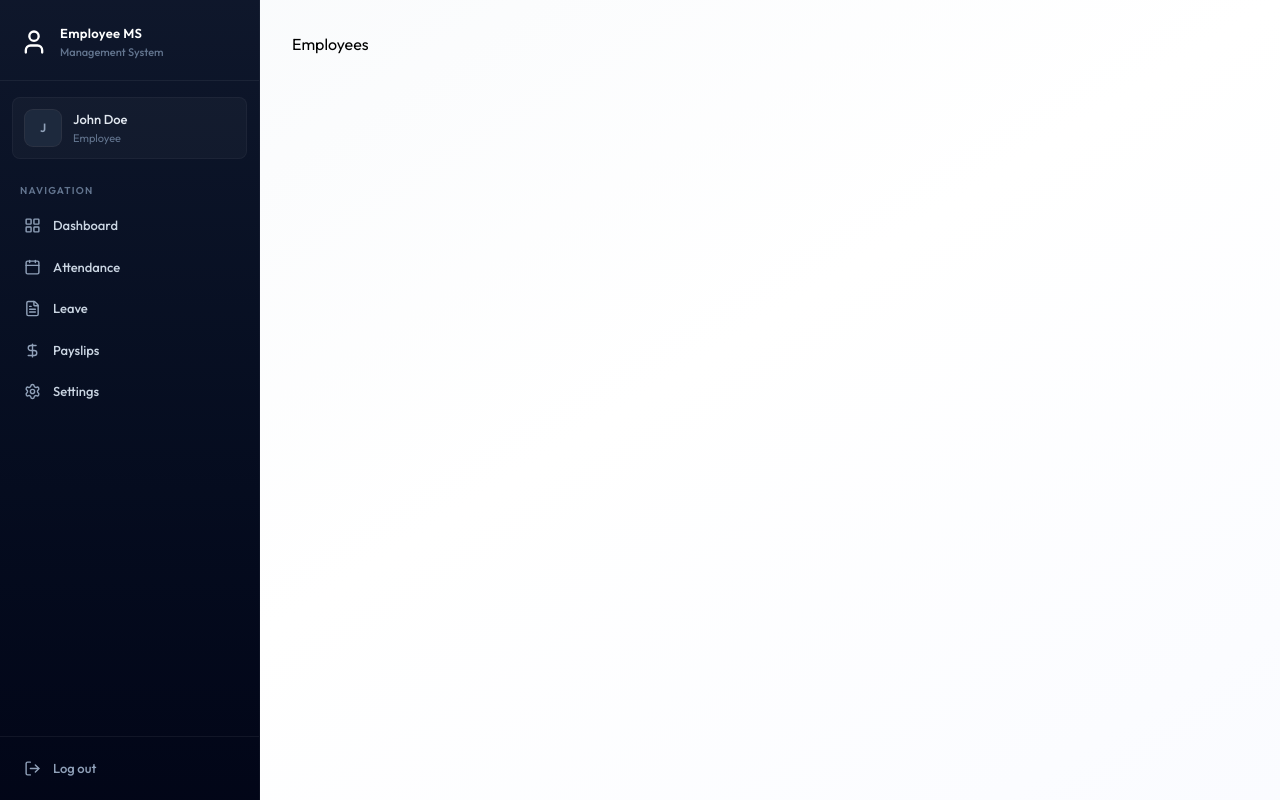
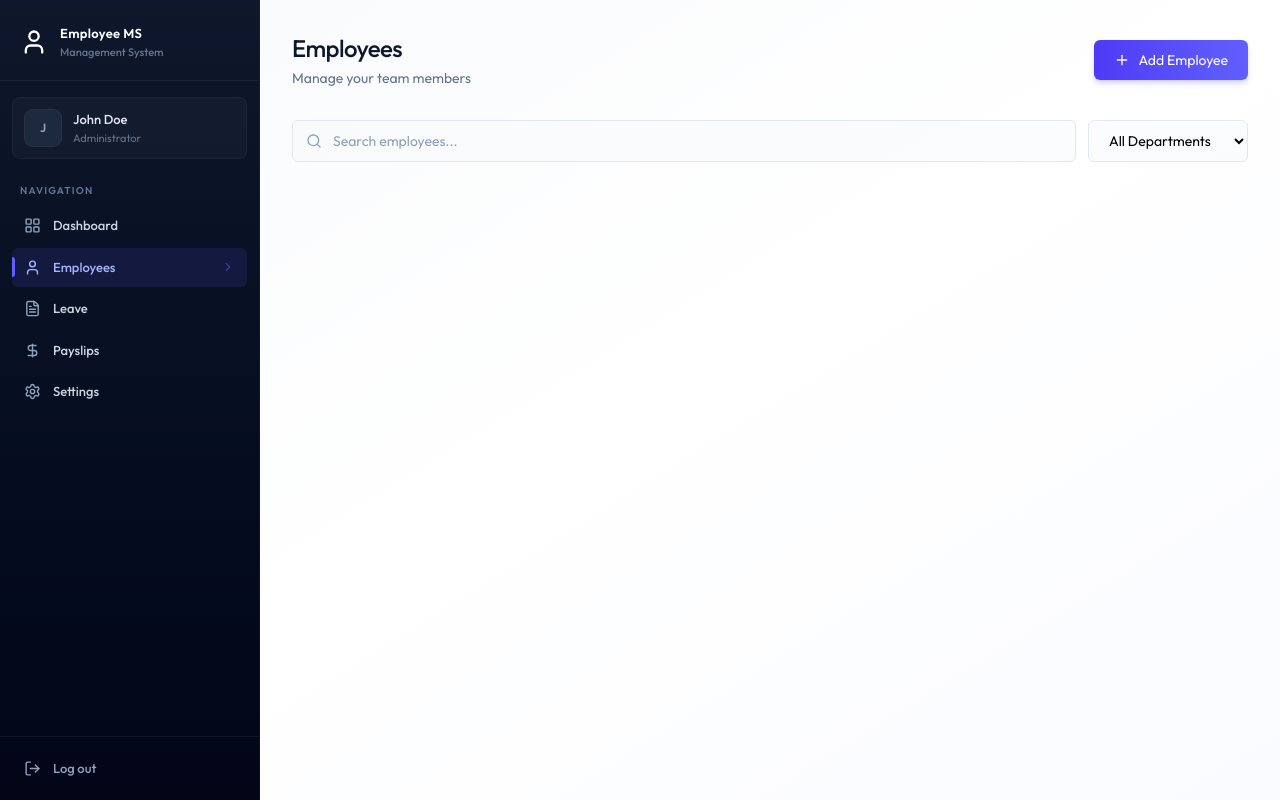
Before and after one commit to PRIYANSHU2569/FULLSTACK-EMS, a React (Vite) app: page /employees in a window 1280 px wide. Built offline with nearby package versions, Linux system fonts and the light colour scheme.

Commit message:
search bar added

```diff
--- a/src/components/Sidebar.jsx
+++ b/src/components/Sidebar.jsx
@@ -28,7 +28,7 @@
     setMobileOpen(false);
   }, [pathname]);
 
-  const role = "" || "EMPLOYEE";
+  const role = "ADMIN" || "EMPLOYEE";
   const navItems = [
     { name: "Dashboard", href: "/dashboard", icon: LayoutGridIcon },
     role === "ADMIN"
--- a/src/pages/Employees.jsx
+++ b/src/pages/Employees.jsx
@@ -1,9 +1,65 @@
-
+import { useCallback, useEffect, useState } from "react";
+import { dummyEmployeeData, DEPARTMENTS } from "../assets/assets";
+import { Plus , Search } from "lucide-react";
 
 const Employees = () => {
+  const [employees, setEmployees] = useState([]);
+  const [loading, setLoading] = useState(true);
+  const [search, setSearch] = useState("");
+  const [selectedDept, setSelectedDept] = useState("");
+
+  const fetchEmployees = useCallback(async () => {
+    setLoading(true);
+    setEmployees(dummyEmployeeData);
+    setTimeout(() => {
+      setLoading(false);
+    }, 1000);
+  }, []);
+
+  useEffect(() => {
+    fetchEmployees();
+  }, []);
   return (
-    <div>Employees</div>
-  )
-}
+    <div className="animate-fade-in">
+      {/* -----header ----*/}
+      <div className="flex flex-col sm:flex-row justify-between items-start sm:items-center gap-4 mb-8">
+        <div>
+          <h1 className="page-title">Employees</h1>
+          <p className="page-subtitle">Manage your team members</p>
+        </div>
+        <button className="btn-primary flex items-center gap-2 w-full sm:w-auto justify-center">
+          <Plus size={16} /> Add Employee
+        </button>
+      </div>
+      {/* -----search bar ----*/}
+      <div className="flex flex-col sm:flex-row gap-3 mb-6">
+        <div className="relative flex-1">
+          <Search className="absolute left-3.5 top-1/2 transform -translate-y-1/2 text-slate-400 w-4 h-4" />
+          <input
+            type="text"
+            placeholder="Search employees..."
+            className="w-full pl-10!"
+            onChange={(e) => setSearch(e.target.value)}
+            value={search}
+          />
 
-export default Employees
+        </div>
+        <select
+          value={selectedDept}
+          onChange={(e) => setSelectedDept(e.target.value)}
+           className="max-w-40"
+        >
+          <option value="">All Departments</option>
+          {DEPARTMENTS.map((deptName) => (
+            <option key={deptName} value={deptName}>
+              {deptName}
+            </option>
+          ))}
+        </select>
+      </div>
+      {/* -----employee card ----*/}
+    </div>
+  );
+};
+
+export default Employees;
```
